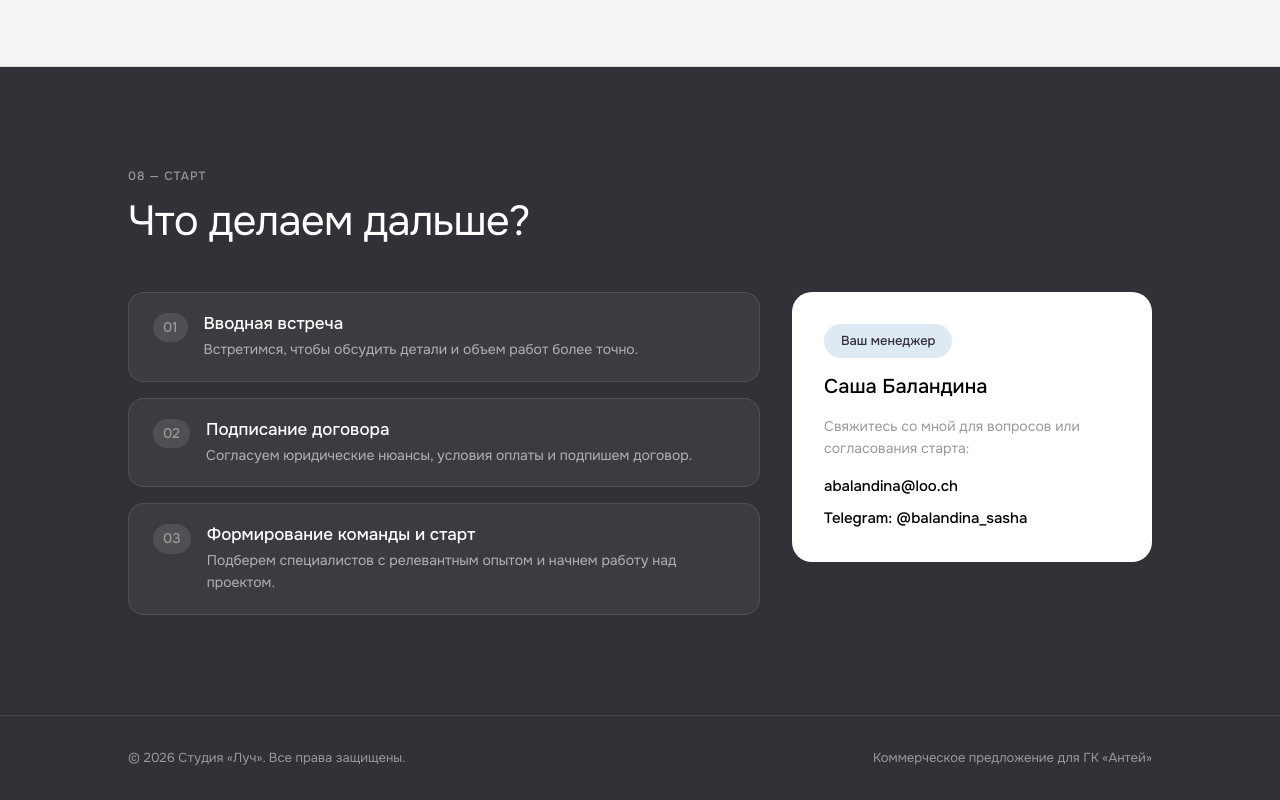
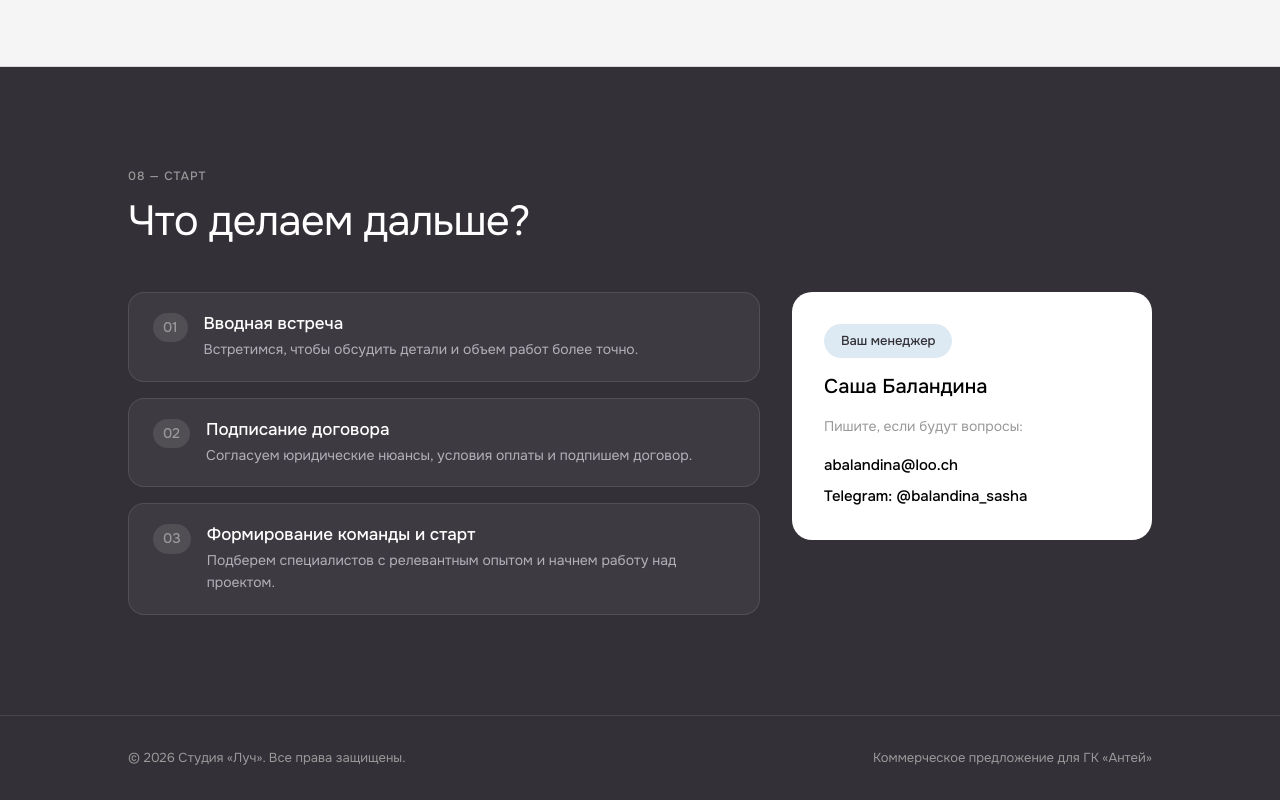
Before and after one commit to LoochStudio/antey-kp, a plain HTML site: page index.html in a window 1280 px wide. Shown: the part 8313-9113 px from the top of the page. Drawn offline with Linux system fonts and the light colour scheme.

Commit message:
Update index.html

```diff
--- a/index.html
+++ b/index.html
@@ -1891,7 +1891,7 @@
         <div class="contact-card">
           <span class="pill pill-accent">Ваш менеджер</span>
           <h3>Саша Баландина</h3>
-          <p class="text-secondary">Свяжитесь со мной для вопросов или согласования старта:</p>
+          <p class="text-secondary">Пишите, если будут вопросы:</p>
           <div class="contact-info">
             <a href="mailto:abalandina@loo.ch">abalandina@loo.ch</a>
             <a href="https://t.me/balandina_sasha" target="_blank">Telegram: @balandina_sasha</a>
```
